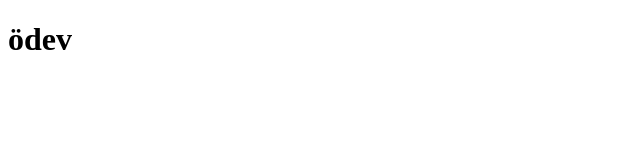
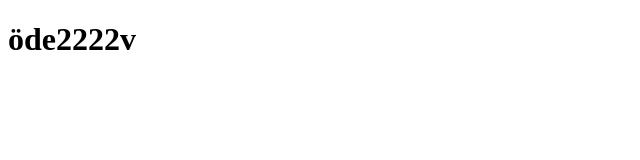
Before and after one commit to Ensartiryakii/Github-dev, a plain HTML site: page index.html in a window 1280 px wide. Shown: the whole page, without its empty margins (0-640 px from the left). Drawn offline with Linux system fonts and the light colour scheme.

Commit message:
Update header text in index.html

```diff
--- a/index.html
+++ b/index.html
@@ -6,6 +6,6 @@
     <title>Document</title>
 </head>
 <body>
-    <h1>ödev</h1>
+    <h1>öde2222v</h1>
 </body>
 </html>
```
